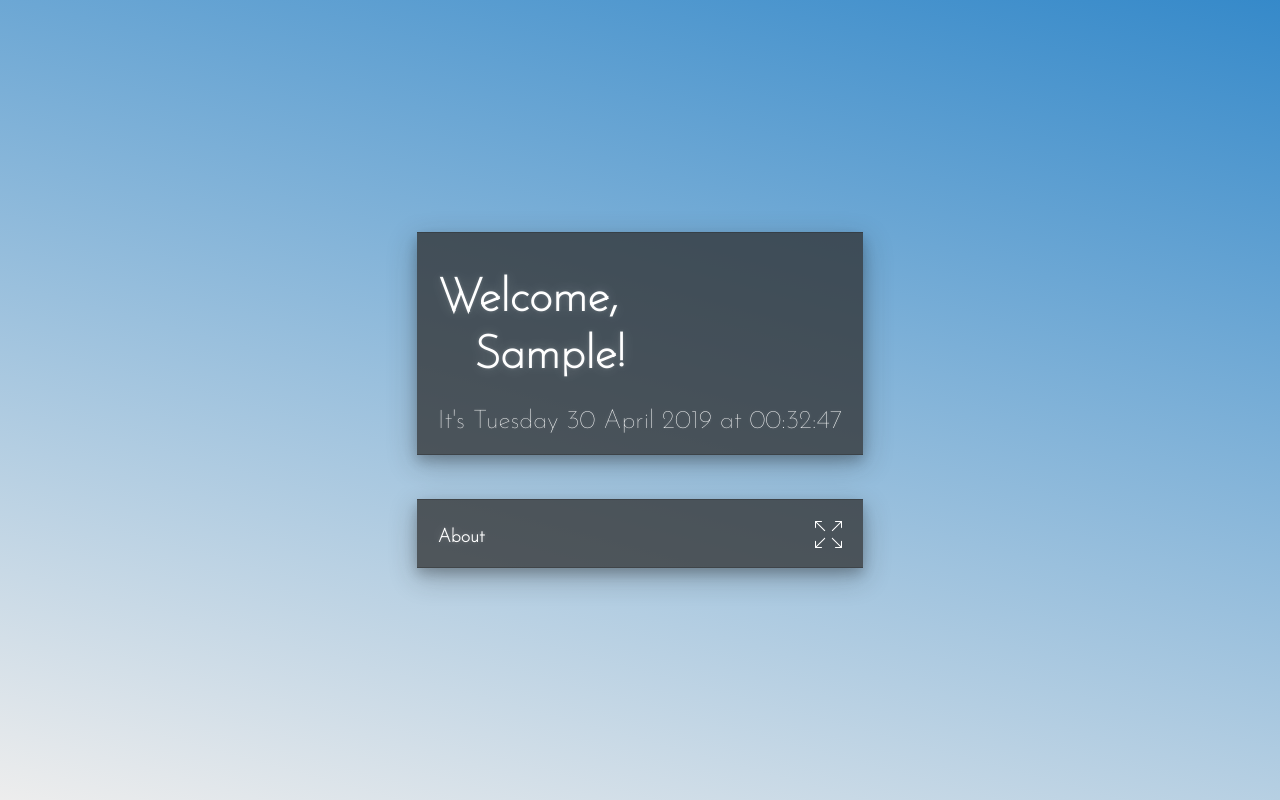
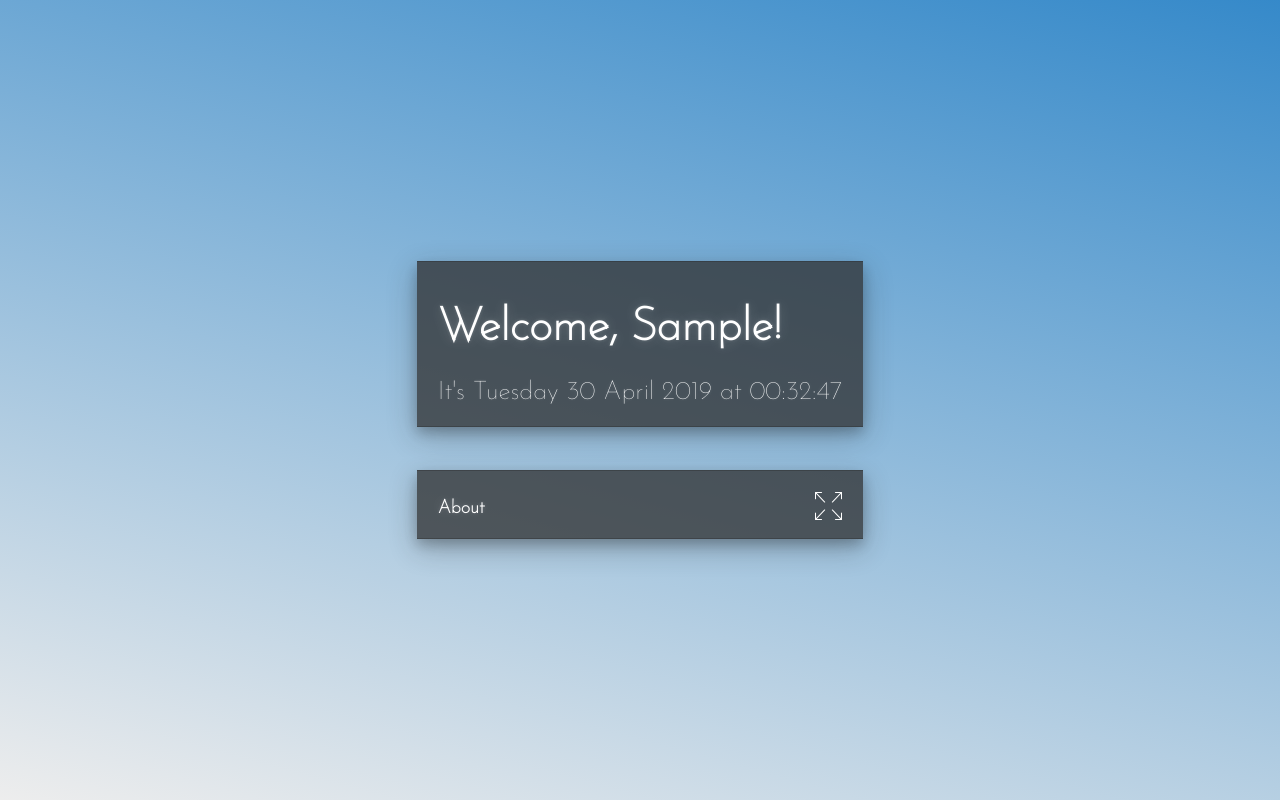
Before and after one commit to jiavu/browser-start-page, a React (Create React App) app in the folder my-app/: page / in a window 1280 px wide. Both pictures are taken after typing "Sample" into the empty fields and a click on the input "Continue". Built offline with nearby package versions, Linux system fonts and the light colour scheme; no server answers; a web font is replaced by a local one.

Commit message:
Nightmode bug fixed, existence of property will be checked.
- Greetings styling. Row content will wrap only if name doesn' fit in first row.

```diff
--- a/my-app/src/components/CurrentWeather.js
+++ b/my-app/src/components/CurrentWeather.js
@@ -5,8 +5,12 @@ import { weatherPictures } from "../img/weatherPictures";
 
 import windsock from "../img/windsock.svg";
 
+const proxyUrl = "https://cors-anywhere.herokuapp.com/";
+const url = "https://fcc-weather-api.glitch.me/";
+const path = "api/current";
+
 const metaweatherIconsURL = "https://www.metaweather.com/static/img/weather/";
-//let tempData = { "coord": { "lon": 13.32, "lat": 52.45 }, "weather": [{ "id": 800, "main": "Clear", "description": "clear sky", "icon": "https://cdn.glitch.com/6e8889e5-7a72-48f0-a061-863548450de5%2F01n.png?1499366020783" }], "base": "stations", "main": { "temp": 2.37, "pressure": 1028, "humidity": 69, "temp_min": -0.57, "temp_max": 5 }, "visibility": 10000, "wind": { "speed": 1.5, "deg": 300 }, "clouds": { "all": 0 }, "dt": 1553027464, "sys": { "type": 1, "id": 1275, "message": 0.0053, "country": "DE", "sunrise": 1552972363, "sunset": 1553015792 }, "id": 2880498, "name": "Lankwitz", "cod": 200 };
+let tempData = {"coord":{"lon":13.32,"lat":52.45},"weather":[{"id":800,"main":"Clear","description":"clear sky","icon":"https://cdn.glitch.com/6e8889e5-7a72-48f0-a061-863548450de5%2F01n.png?1499366020783"}],"base":"stations","main":{"temp":15.57,"pressure":1009,"humidity":72,"temp_min":13.33,"temp_max":17.22},"visibility":10000,"wind":{"speed":3.6,"deg":90},"clouds":{"all":0},"dt":1558122258,"sys":{"type":1,"id":1275,"message":0.0055,"country":"DE","sunrise":1558062514,"sunset":1558119471},"id":2880498,"name":"Lankwitz","cod":200};
 
 class CurrentWeather extends Component {
 
@@ -26,9 +30,9 @@ class CurrentWeather extends Component {
   }
 
 	componentDidMount() {
+    fadeInAfterMount.call(this);
     this.getWeather(this.props.lat, this.props.lon);
     //this.updateState(tempData);   // DELETE after production!
-    fadeInAfterMount.call(this);
   }
 
   componentDidUpdate(prevProps) {
@@ -42,8 +46,8 @@ class CurrentWeather extends Component {
 	getWeather(lat, lon) {
 
     const xhr = new XMLHttpRequest();
-		const url = "https://fcc-weather-api.glitch.me/";
-		const endpoint = url + `api/current?lat=${lat}&lon=${lon}`;
+
+    const endpoint = url +  path + `?lat=${lat}&lon=${lon}`;
 
 		xhr.responseType = "json";
 		xhr.onreadystatechange = () => {
@@ -104,10 +108,12 @@ class CurrentWeather extends Component {
   loadPictureList(hourOfDay, ID, sunriseHour, sunsetHour) {
 
     let abbrID = owmIDToMwAbbr(ID);
+
     // all 7xx are "fog":
     if (Math.floor(ID / 100) === 7) abbrID = "fog";
     // Night mode:
     if ((hourOfDay >= sunsetHour || hourOfDay < sunriseHour) &&
+      weatherPictures[abbrID + "_n"] &&
       weatherPictures[abbrID + "_n"].length > 0) abbrID += "_n";
 
     /* Load new picture set?
@@ -190,9 +196,10 @@ class CurrentWeather extends Component {
 
 	render() {
 
-		return this.state.response ? (
+		return (
 			<section className="app-frame current-weather" ref={this.elementRef}>
-
+        { this.state.response ? (
+          <React.Fragment>
             <div className="head">
               <img src={this.state.imgSrc} alt={this.wID_descr} className="weather-icon"/>
               <p style={{ paddingLeft: "0.5em" }}>{Math.round(this.state.temp)}°C</p>
@@ -224,8 +231,10 @@ class CurrentWeather extends Component {
               </p>
               <p>{this.state.location}</p>
             </div>
+          </React.Fragment>
+        ) : <p><i>Current Weather loading...</i></p> }
 			</section>
-		) : null;
+		);
 	}
 }
 
--- a/my-app/src/components/Greeting.js
+++ b/my-app/src/components/Greeting.js
@@ -43,9 +43,10 @@ class Greeting extends Component {
           { visitorsName === "anonymous" ?
             <h1>{this.state.greeting}!</h1>
           : (
-              <h1>{this.state.greeting},
-              <br/>
-              <span className="tabspace">{visitorsName}!</span></h1>
+              <h1 className="flex-row-auto-wrap">
+                <span>{this.state.greeting}</span>,&nbsp;
+                <span className="visitors-name">{visitorsName}!</span>
+              </h1>
             )
           }
         <Clock lang={this.props.lang} setHourOfDay={this.props.setHourOfDay}
--- a/my-app/src/styles/App.css
+++ b/my-app/src/styles/App.css
@@ -122,6 +122,7 @@ button.fs-button:hover {
   transition: opacity var(--trans-time-fast);
   z-index: 2;
   width: 100%;
+  max-width: 560px;
   margin: 0;
   padding: 0.9rem;
   /* max-width: 600px; */
--- a/my-app/src/styles/greeting.css
+++ b/my-app/src/styles/greeting.css
@@ -1,3 +1,5 @@
 .date-and-clock {
   font-size: 1.4em;
 }
+.visitors-name {
+}
--- a/my-app/src/styles/weatherApp.css
+++ b/my-app/src/styles/weatherApp.css
@@ -17,6 +17,7 @@
   margin-left: 0.8em;
   position: relative;
   top: -0.3em;
+  color: var(--light);
 }
 
 .wind-sock {
```
Also changed, not shown: 2 other files (tests, documents, lock files or other folders). Lines whose indentation alone changed are shown as unchanged.
